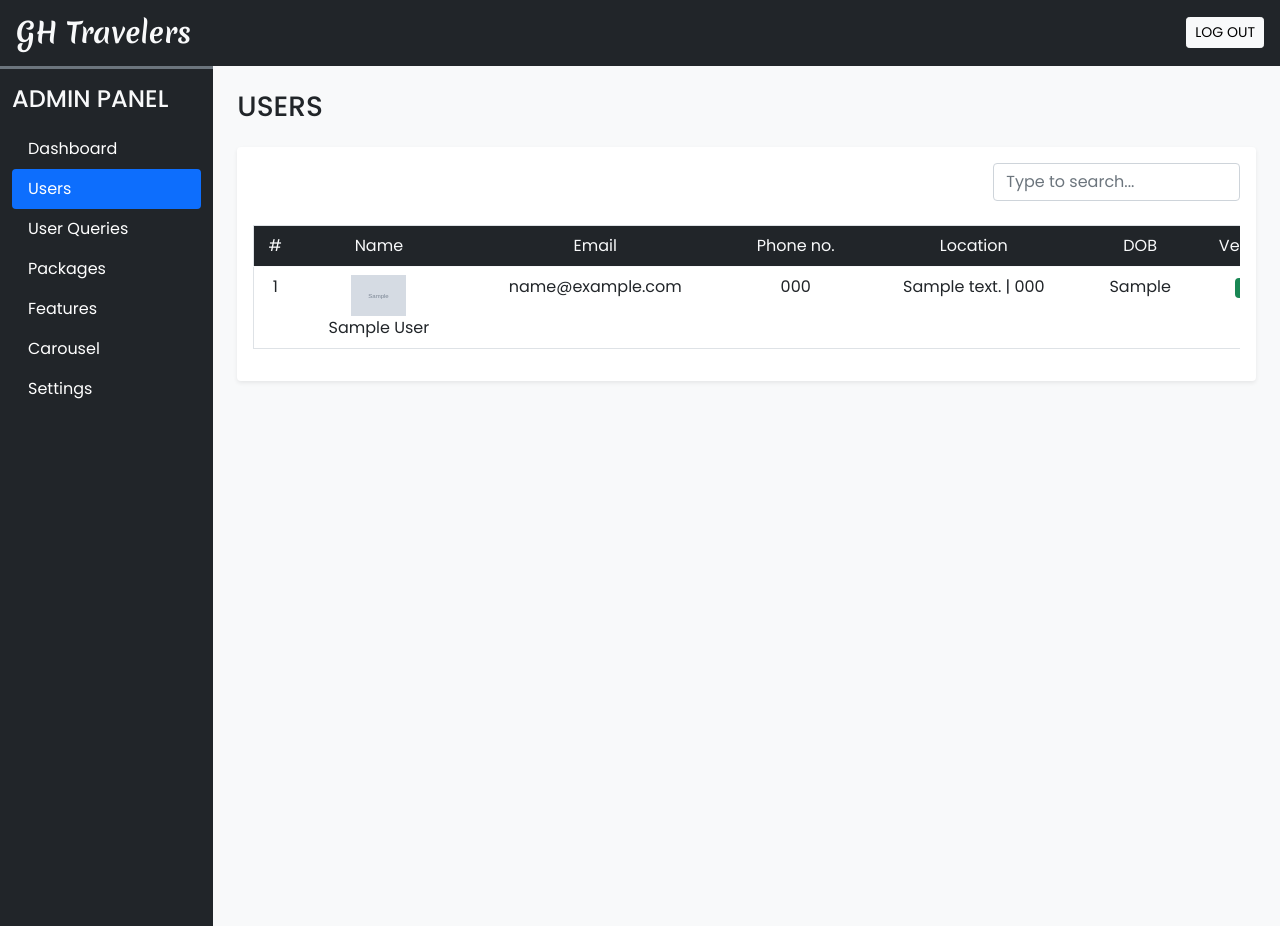
After one commit to HeshaniThennakoon/Travel_Website, a PHP site: page /admin/users.php in a window 1280 px wide. The commit adds this page. Run offline with PHP 8.4, Linux system fonts and the light colour scheme; the visitor is signed in with stand-in values (Sample User, id 1); tables that the repository leaves empty or names only in its code hold one stand-in row (values such as "Sample post"); grey boxes marked "Sample" are stand-in pictures.

Commit message:
Admin Panel - User Management, Frontend - Shutdown Mode created

```diff
--- /dev/null
+++ b/admin/ajax/users.php
@@ -0,0 +1,152 @@
+<?php
+
+    require('../inc/db_config.php');
+    require('../inc/essentials.php');
+
+    adminLogin();
+
+    if(isset($_POST['get_users'])){
+        $res = selectAll('user_cred');
+        $i = 1;
+        $path = USERS_IMG_PATH;
+
+        $data = "";
+
+        while($row = mysqli_fetch_assoc($res))
+        {
+            $del_btn = "<button type='button' onclick='remove_user($row[id])' class='btn btn-danger shadow-none btn-sm'>
+                <i class='bi bi-trash'></i>
+            </button>";
+
+            $verified = "<span class='badge bg-warning'><i class='bi bi-x-lg'></i></span>";
+
+            if($row['is_verified']){
+                $verified = "<span class='badge bg-success'><i class='bi bi-check-lg'></i></span>";
+                $del_btn = "";
+            }
+
+            $status = "<button onclick='toggle_status($row[id],0)' class='btn btn-dark btn-sm shadow-none'>
+                active
+            </button>";
+
+            if(!$row['status']){
+                $status = "<button onclick='toggle_status($row[id],1)' class='btn btn-danger btn-sm shadow-none'>
+                    inactive
+                </button>";
+            }
+
+            $date = date("d-m-Y",strtotime($row['datentime']));
+
+            $data.="
+                <tr>
+                    <td>$i</td>
+                    <td>
+                        <img src='$path$row[profile]' width='55px'>
+                        <br>
+                        $row[name]
+                    </td>
+                    <td>$row[email]</td>
+                    <td>$row[phonenum]</td>
+                    <td>$row[address] | $row[pincode]</td>
+                    <td>$row[dob]</td>
+                    <td>$verified</td>
+                    <td>$status</td>
+                    <td>$date</td>
+                    <td>$del_btn</td>
+                </tr>
+            ";
+            $i++;
+        }
+        echo $data;
+
+    }
+
+    if(isset($_POST['toggle_status'])){
+        $frm_data = filteration($_POST);
+
+        $q = "UPDATE `user_cred` SET `status`=? WHERE `id`=?";
+        $v = [$frm_data['value'],$frm_data['toggle_status']];
+
+        if(update($q,$v,'ii')){
+            echo 1;
+        }
+        else{
+            echo 0;
+        }
+
+    }
+
+    if(isset($_POST['remove_user'])){
+        $frm_data = filteration($_POST);
+
+        $res = delete("DELETE FROM `user_cred` WHERE `id`=? AND `is_verified`=? ",[$frm_data['user_id'],0],'ii');
+
+        if($res){
+            echo 1;
+        }
+        else{
+            echo 0;
+        }
+    }
+
+    if(isset($_POST['search_user'])){
+        $frm_data = filteration($_POST);
+
+        $query = "SELECT * FROM `user_cred` WHERE `name` LIKE ?";
+
+        $res = select($query,["%$frm_data[name]%"],'s');
+        $i = 1;
+        $path = USERS_IMG_PATH;
+
+        $data = "";
+
+        while($row = mysqli_fetch_assoc($res))
+        {
+            $del_btn = "<button type='button' onclick='remove_user($row[id])' class='btn btn-danger shadow-none btn-sm'>
+                <i class='bi bi-trash'></i>
+            </button>";
+
+            $verified = "<span class='badge bg-warning'><i class='bi bi-x-lg'></i></span>";
+
+            if($row['is_verified']){
+                $verified = "<span class='badge bg-success'><i class='bi bi-check-lg'></i></span>";
+                $del_btn = "";
+            }
+
+            $status = "<button onclick='toggle_status($row[id],0)' class='btn btn-dark btn-sm shadow-none'>
+                active
+            </button>";
+
+            if(!$row['status']){
+                $status = "<button onclick='toggle_status($row[id],1)' class='btn btn-danger btn-sm shadow-none'>
+                    inactive
+                </button>";
+            }
+
+            $date = date("d-m-Y",strtotime($row['datentime']));
+
+            $data.="
+                <tr>
+                    <td>$i</td>
+                    <td>
+                        <img src='$path$row[profile]' width='55px'>
+                        <br>
+                        $row[name]
+                    </td>
+                    <td>$row[email]</td>
+                    <td>$row[phonenum]</td>
+                    <td>$row[address] | $row[pincode]</td>
+                    <td>$row[dob]</td>
+                    <td>$verified</td>
+                    <td>$status</td>
+                    <td>$date</td>
+                    <td>$del_btn</td>
+                </tr>
+            ";
+            $i++;
+        }
+        echo $data;
+
+    }
+
+?>
--- a/admin/inc/header.php
+++ b/admin/inc/header.php
@@ -16,13 +16,16 @@
                         <a class="nav-link text-white" href="dashboard.php">Dashboard</a>
                     </li>
                     <li class="nav-item">
+                        <a class="nav-link text-white" href="users.php">Users</a>
+                    </li>
+                    <li class="nav-item">
+                        <a class="nav-link text-white" href="user_queries.php">User Queries</a>
+                    </li>
+                    <li class="nav-item">
                         <a class="nav-link text-white" href="packages.php">Packages</a>
                     </li>
                     <li class="nav-item">
                         <a class="nav-link text-white" href="features.php">Features</a>
-                    </li>
-                    <li class="nav-item">
-                        <a class="nav-link text-white" href="user_queries.php">User Queries</a>
                     </li>
                     <li class="nav-item">
                         <a class="nav-link text-white" href="carousel.php">Carousel</a>
--- /dev/null
+++ b/admin/scripts/users.js
@@ -0,0 +1,71 @@
+function get_users()
+{
+    let xhr = new XMLHttpRequest();
+    xhr.open("POST", "ajax/users.php", true);
+    xhr.setRequestHeader('Content-Type', 'application/x-www-form-urlencoded');
+
+    xhr.onload = function(){
+        document.getElementById('users-data').innerHTML = this.responseText;
+    }
+
+    xhr.send('get_users');
+}
+
+function toggle_status(id, value)
+{
+    let xhr = new XMLHttpRequest();
+    xhr.open("POST", "ajax/users.php", true);
+    xhr.setRequestHeader('Content-Type', 'application/x-www-form-urlencoded');
+
+    xhr.onload = function(){
+        if(this.responseText == 1){
+            alert('success','Status toggled!');
+            get_users();
+        }
+        else{
+            alert('error','Server Down!');
+        }
+    }
+
+    xhr.send('toggle_status='+id+'&value='+value);
+}
+
+function remove_user(user_id){
+    if(confirm("Are you sure, you want to remove this user?"))
+    {
+        let data = new FormData();
+        data.append('user_id',user_id);
+        data.append('remove_user','');
+
+        let xhr = new XMLHttpRequest();
+        xhr.open("POST", "ajax/users.php", true);
+
+        xhr.onload = function()
+        {
+            if(this.responseText == 1){
+                alert('success','User removed!');
+                get_users();
+            }
+            else{
+                alert('error','User removal failed!');
+            }
+        }
+        xhr.send(data);
+    }
+}
+
+function search_user(username){
+    let xhr = new XMLHttpRequest();
+    xhr.open("POST", "ajax/users.php", true);
+    xhr.setRequestHeader('Content-Type', 'application/x-www-form-urlencoded');
+
+    xhr.onload = function(){
+    }
+
+    xhr.send('search_user&name='+username);
+}
+
+
+window.onload = function(){
+    get_users();
+}
--- /dev/null
+++ b/admin/users.php
@@ -0,0 +1,66 @@
+<?php
+    require('inc/essentials.php');
+    require('inc/db_config.php');
+    adminLogin();
+?>
+
+<!DOCTYPE html>
+<html lang="en">
+<head>
+    <meta charset="UTF-8">
+    <meta http-equiv="X-UA-Compatible" content="IE=edge">
+    <meta name="viewport" content="width=device-width, initial-scale=1.0">
+    <title>Admin Panel - Users</title>
+
+    <?php require('inc/links.php'); ?>
+</head>
+<body class="bg-light">
+
+    <?php require('inc/header.php'); ?>
+
+    <div class="container-fluid" id="main-content">
+        <div class="row">
+            <div class="col-lg-10 ms-auto p-4 overflow-hidden">
+                <h3 class="mb-4">USERS</h3>
+
+                <div class="card border-0 shadow-sm mb-4">
+                    <div class="card-body">
+
+                        <div class="text-end mb-4">
+                            <input type="text" oninput="search_user(this.value)" class="form-control shadow-none w-25 ms-auto" placeholder="Type to search...">
+                        </div>
+
+                        <div class="table-responsive">
+                            <table class="table table-hover border text-center" style="min-width: 1400px;">
+                                <thead>
+                                    <tr class="bg-dark text-light">
+                                        <th scope="col">#</th>
+                                        <th scope="col">Name</th>
+                                        <th scope="col">Email</th>
+                                        <th scope="col">Phone no.</th>
+                                        <th scope="col">Location</th>
+                                        <th scope="col">DOB</th>
+                                        <th scope="col">Verified</th>
+                                        <th scope="col">Status</th>
+                                        <th scope="col">Date</th>
+                                        <th scope="col">Action</th>
+                                    </tr>
+                                </thead>
+                                <tbody id="users-data">
+                                </tbody>
+                            </table>
+                        </div>
+
+                    </div>
+                </div>
+            </div>
+        </div>
+    </div>
+
+
+    <?php require('inc/scripts.php'); ?>
+
+    <script src="scripts/users.js"></script>
+
+</body>
+</html>
```
Also changed, not shown: inc/links.php (+10 -0 lines), index.php (+8 -10 lines), package_details.php (+6 -3 lines), packages.php (+8 -1 lines).
